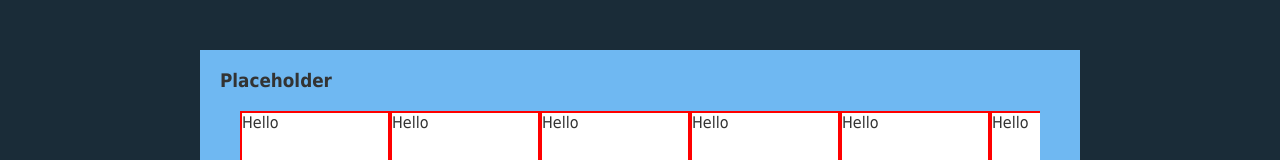
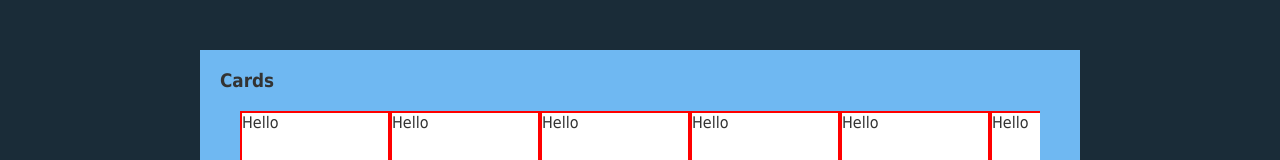
Before and after one commit to LuckyBetGambling/lucky-bet-gambling, a Next.js app: page /casino/group/Cards in a window 1280 px wide. Shown: the part 201-361 px from the top of the page. Built offline with nearby package versions, Linux system fonts and the light colour scheme; no server answers.

Commit message:
feat: created working casino categories page

```diff
--- a/pages/casino/group/[casinoCategory].jsx
+++ b/pages/casino/group/[casinoCategory].jsx
@@ -3,6 +3,7 @@ import styled from 'styled-components'
 import Head from 'next/head'
 import SideScroller from '../../../components/sidescroller'
 import { sampleGames } from '../../../utils/sampleData'
+import { useRouter } from 'next/router'
 
 
 const Page = styled.div`
@@ -19,6 +20,9 @@ const Page = styled.div`
 
 export default function CategoryPage(){
 
+	const router = useRouter()
+	const casinoCategory = router.query.casinoCategory
+
 	return(
 		<Page>
 			<Head>
@@ -31,7 +35,7 @@ export default function CategoryPage(){
 
 			<SideScroller
 				items={sampleGames}
-				title='Placeholder'
+				title={casinoCategory}
 			/>
 
 
```
